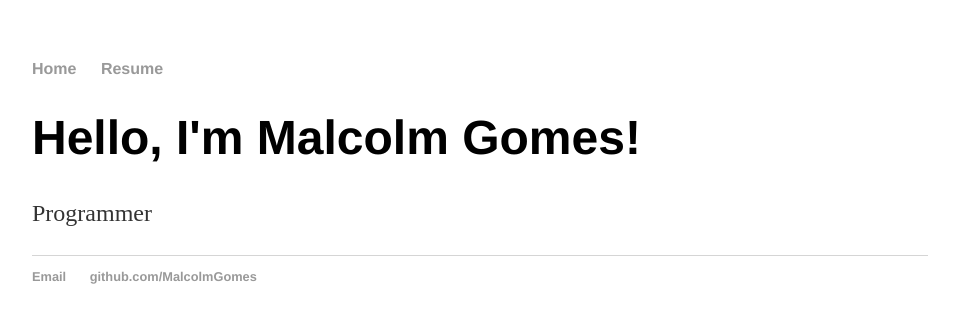
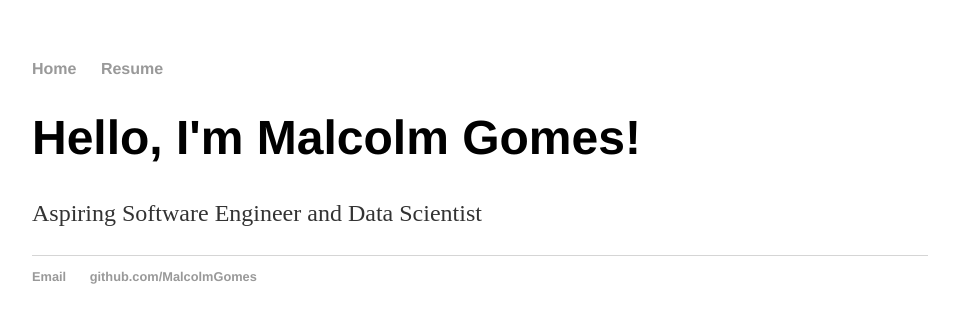
Before and after one commit to MalcolmGomes/MalcolmGomes.github.io, a Jekyll site: the page built from index.html, in a window 1280 px wide. Shown: the top 323 px of the page, without its empty margins (160-1119 px from the left). Built offline with Jekyll 4.4.1, drawn with Linux system fonts in a browser that asks for light colours.

Commit message:
Update index.html

```diff
--- a/index.html
+++ b/index.html
@@ -4,5 +4,5 @@ title: Malcolm Gomes
 ---
 <div class="blurb">
 	<h1>Hello, I'm Malcolm Gomes!</h1>
-	<p> Programmer <br/>
+	<p> Aspiring Software Engineer and Data Scientist <br/>
 </div><!-- /.blurb -->
```
